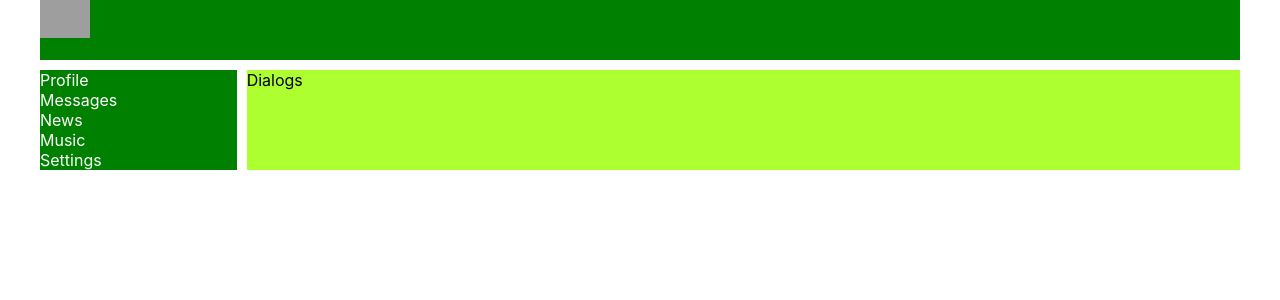
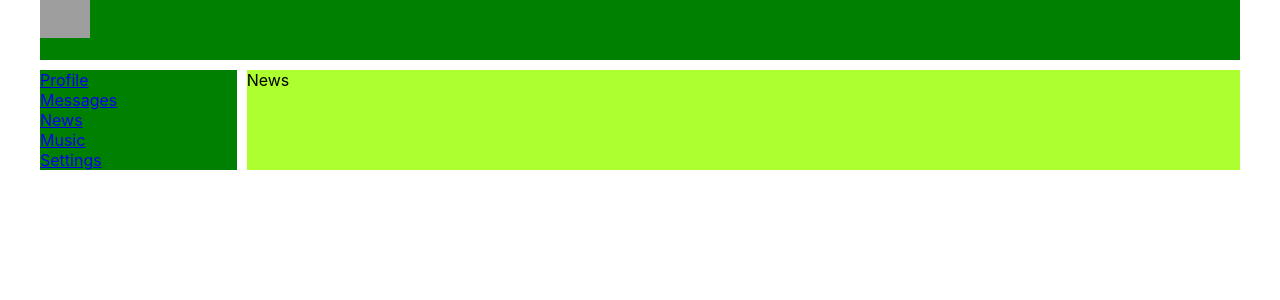
Before and after one commit to DavaMark/React-social-network, a React (Create React App) app: page /News in a window 1280 px wide. Shown: the top 300 px of the page. Built offline with nearby package versions, Linux system fonts and the light colour scheme; grey boxes are pictures that could not be loaded.

Commit message:
lesson 19 create routes, browser-routers

```diff
--- a/package.json
+++ b/package.json
@@ -8,6 +8,7 @@
     "@testing-library/user-event": "^7.1.2",
     "react": "^16.13.1",
     "react-dom": "^16.13.1",
+    "react-router-dom": "^5.2.0",
     "react-scripts": "3.4.3"
   },
   "scripts": {
--- a/src/App.js
+++ b/src/App.js
@@ -5,19 +5,29 @@
 import Profile from './components/Profile/Profile';
 import MyPosts from './components/Profile/MyPosts/MyPosts';
 import Dialogs from './components/Dialogs/Dialogs';
+import News from "./components/News/News";
+import Music from "./components/Music/Music";
+import Settings from "./components/Settings/Settings";
+
+import {BrowserRouter, Route} from "react-router-dom";
 
 
 const App = () => {
     return (
+    <BrowserRouter>
         <div className="app-wrapper">
             <Header/>
             <Nav/>
             <div className='app-wrapper-content'>
+                <Route path="/Profile" component={Profile} />
+                <Route path="/Dialogs" component={Dialogs}/>
+                <Route path="/News" component={News} />
+                <Route path="/Music" component={Music} />
+                <Route path="/Settings" component={Settings} />
+            </div>
 
-                <Dialogs/>
-            </div>
-            {/*<Profile />*/}
         </div>
+    </BrowserRouter>
     );
 }
 
--- /dev/null
+++ b/src/components/Music/Music.jsx
@@ -0,0 +1,10 @@
+import React from 'react';
+import "./Music.module.css"
+
+const Music = (props) => {
+    return (
+        <div>Music</div>
+    );
+}
+
+export default Music;
--- a/src/components/Nav/Nav.jsx
+++ b/src/components/Nav/Nav.jsx
@@ -3,11 +3,11 @@
 const Nav = () => {
     return (
         <nav className={s.nav}>
-            <div className={s.item}><a>Profile</a></div>
-            <div className={s.item}><a>Messages</a></div>
-            <div className={s.item}><a>News</a></div>
-            <div className={s.item}><a>Music</a></div>
-            <div className={s.item}><a>Settings</a></div>
+            <div className={s.item}><a href="/profile">Profile</a></div>
+            <div className={s.item}><a href="/dialogs">Messages</a></div>
+            <div className={s.item}><a href="/news">News</a></div>
+            <div className={s.item}><a href="/music">Music</a></div>
+            <div className={s.item}><a href="/settings">Settings</a></div>
         </nav>
     );
 }
--- /dev/null
+++ b/src/components/News/News.jsx
@@ -0,0 +1,10 @@
+import React from 'react';
+import "./News.module.css"
+
+const News = (props) => {
+    return (
+        <div>News</div>
+    );
+}
+
+export default News;
--- /dev/null
+++ b/src/components/Settings/Settings.jsx
@@ -0,0 +1,10 @@
+import React from 'react';
+import "./Settings.module.css"
+
+const Settings = (props) => {
+    return (
+        <div>Settings</div>
+    );
+}
+
+export default Settings;
```
Also changed, not shown: src/components/Music/Music.module.css (added), src/components/News/News.module.css (added), src/components/Settings/Settings.module.css (added), 1 other file (tests, documents, lock files or other folders).
